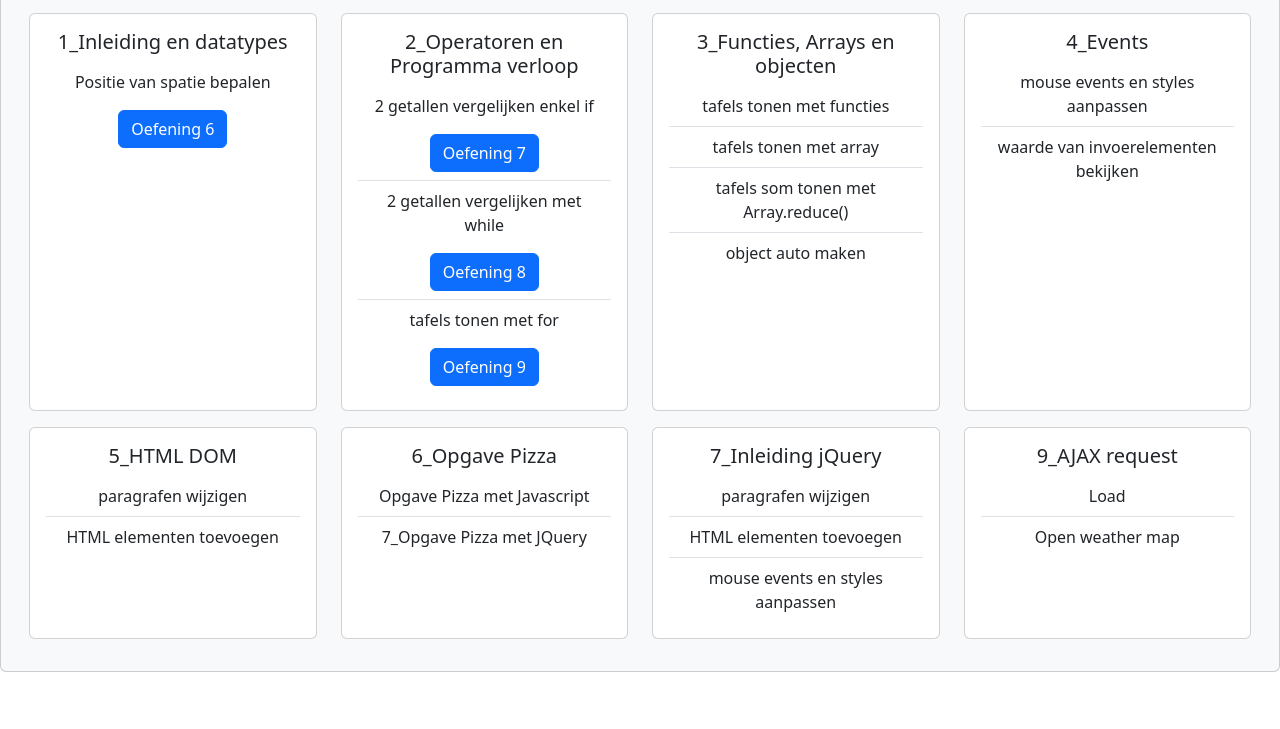
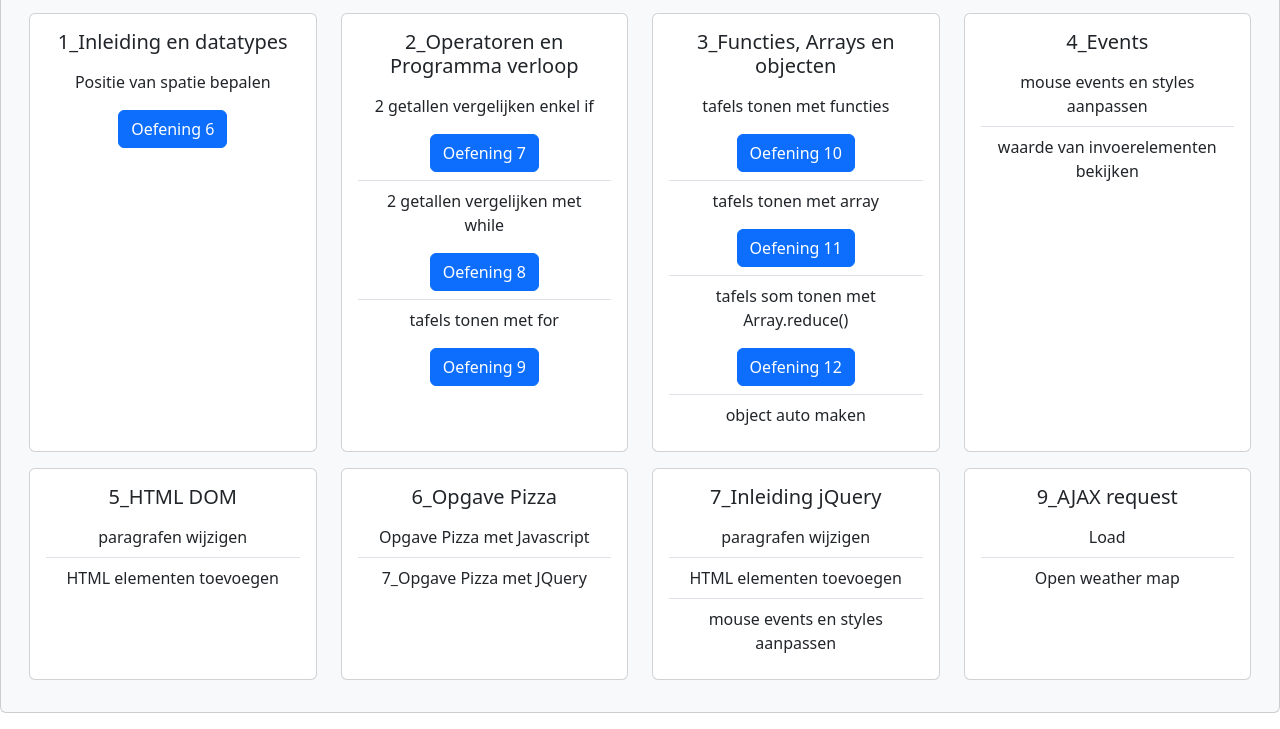
Before and after one commit to UC-LeuvenLimburg/Webdevelopment-Javascript-24-25, a plain HTML site: page index.html in a window 1280 px wide. Shown: the part 212-941 px from the top of the page. Before the commit the page ends 900 px from the top, so only its background shows below. Drawn offline with nearby package versions, Linux system fonts and the light colour scheme.

Commit message:
Also update index.html for oefening 10, 11 en 12

```diff
--- a/index.html
+++ b/index.html
@@ -102,21 +102,21 @@
                                     <ul class="list-group list-group-flush">
                                         <li class="list-group-item">
                                             <p class="card-text">tafels tonen met functies</p>
-                                            <!--<a class="btn btn-primary mt-auto"
-                                                href="Javascript/Oefening10/oefening10.html"
-                                                target="_blank">Oefening 10</a>-->
+                                            <a class="btn btn-primary mt-auto"
+                                                href="javascript/Oefening10/oefening10.html"
+                                                target="_blank">Oefening 10</a>
                                         </li>
                                         <li class="list-group-item">
                                             <p class="card-text">tafels tonen met array</p>
-                                            <!--<a class="btn btn-primary mt-auto"
-                                                href="Javascript/Oefening11/oefening11.html"
-                                                target="_blank">Oefening 11</a>-->
+                                            <a class="btn btn-primary mt-auto"
+                                                href="javascript/Oefening11/oefening11.html"
+                                                target="_blank">Oefening 11</a>
                                         </li>
                                         <li class="list-group-item">
                                             <p class="card-text">tafels som tonen met Array.reduce()</p>
-                                            <!--<a class="btn btn-primary mt-auto"
-                                                href="Javascript/Oefening12/oefening12.html"
-                                                target="_blank">Oefening 12</a>-->
+                                            <a class="btn btn-primary mt-auto"
+                                                href="javascript/Oefening12/oefening12.html"
+                                                target="_blank">Oefening 12</a>
                                         </li>
                                         <li class="list-group-item">
                                             <p class="card-text">object auto maken</p>
```
